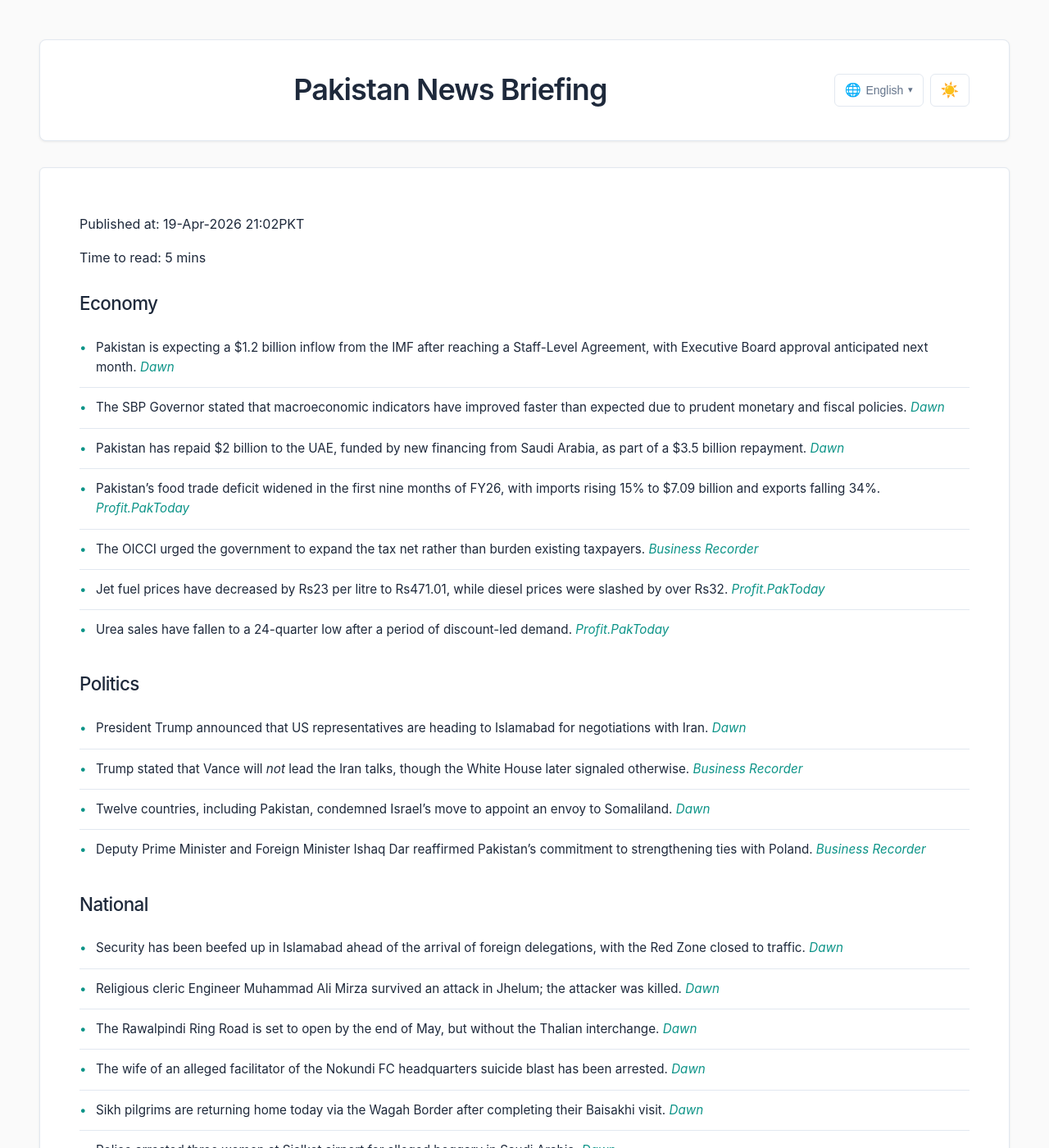
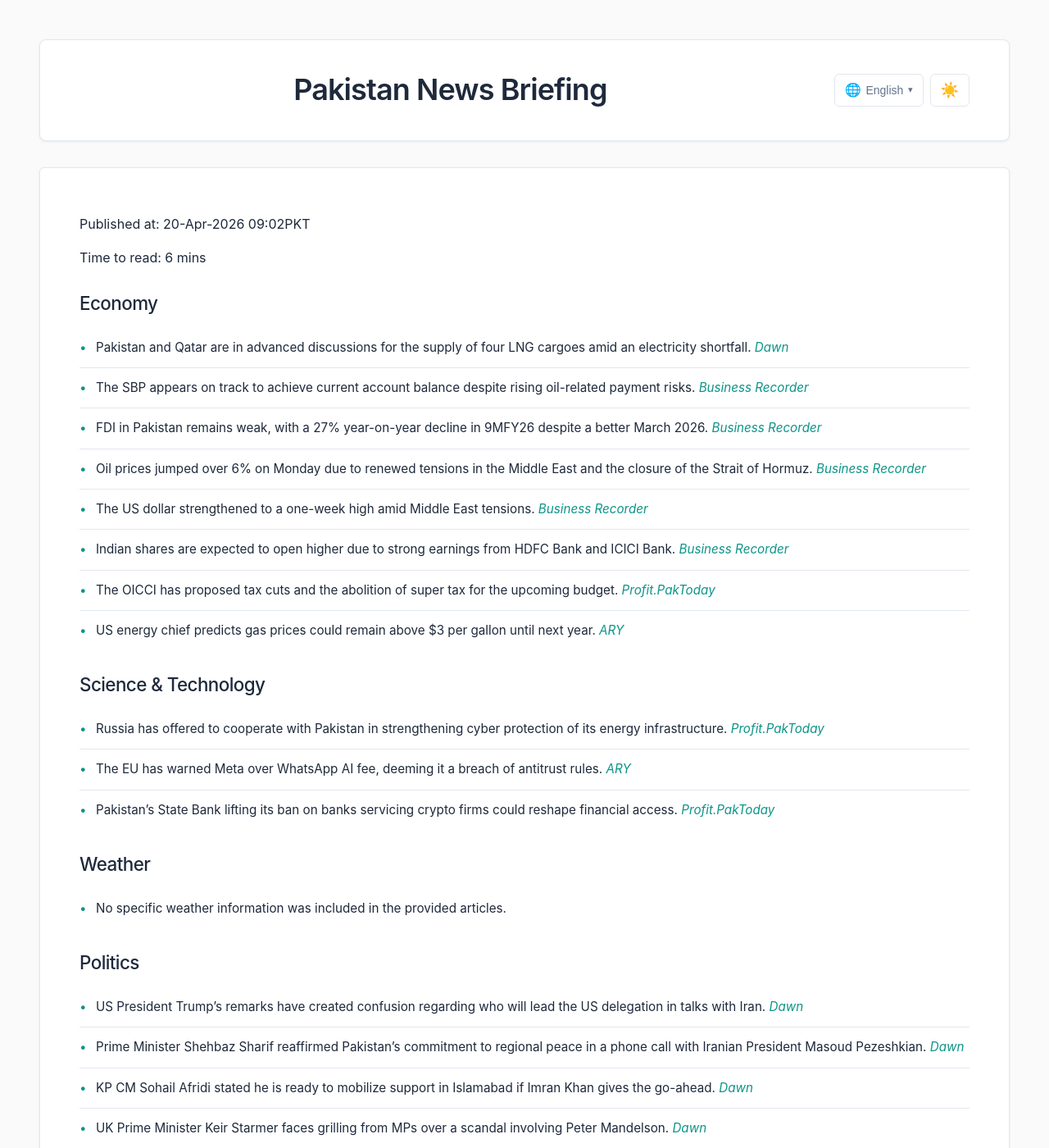
Before and after one commit to zsubzwary/news, a Jekyll site: the page built from en/index.md, in a window 1280 px wide and 1400 px high. Shown: the whole window at 82% size. Built offline with Jekyll 4.4.1, drawn with Linux system fonts in a browser that asks for light colours; some web fonts are replaced; some of the changed text lies outside the part shown.

Commit message:
DateTime; 2026-04-20T04:02:30.093Z

```diff
--- a/en/index.md
+++ b/en/index.md
@@ -4,64 +4,84 @@ title: Pakistan News Briefing
 lang: en
 ---
 
-Published at: 19-Apr-2026 21:02PKT
+Published at: 20-Apr-2026 09:02PKT
 
-Time to read: 5 mins
+Time to read: 6 mins
 
 ### Economy
-- Pakistan is expecting a $1.2 billion inflow from the IMF after reaching a Staff-Level Agreement, with Executive Board approval anticipated next month. *[Dawn](https://www.dawn.com/news/1993103/pakistan-eyes-12bn-inflow-next-month)*
-- The SBP Governor stated that macroeconomic indicators have improved faster than expected due to prudent monetary and fiscal policies. *[Dawn](https://www.dawn.com/news/1993102/economy-can-weather-iran-war-risks-sbp-chief)*
-- Pakistan has repaid $2 billion to the UAE, funded by new financing from Saudi Arabia, as part of a $3.5 billion repayment. *[Dawn](https://www.dawn.com/news/1993003/sbp-says-govt-has-paid-2bn-to-uae)*
-- Pakistan’s food trade deficit widened in the first nine months of FY26, with imports rising 15% to $7.09 billion and exports falling 34%. *[Profit.PakToday](https://profit.pakistantoday.com.pk/2026/04/19/food-trade-gap-widens-as-imports-rise-15pc-to-7-09bn-exports-sink-34pc-in-9mfy26)*
-- The OICCI urged the government to expand the tax net rather than burden existing taxpayers. *[Business Recorder](https://www.brecorder.com/news/40417202/oicci-urges-minister-kayani-to-expand-tax-net-not-burden)*
-- Jet fuel prices have decreased by Rs23 per litre to Rs471.01, while diesel prices were slashed by over Rs32. *[Profit.PakToday](https://profit.pakistantoday.com.pk/2026/04/19/jet-fuel-falls-rs23-to-rs471-per-litre-after-record-spike-diesel-also-slashed-by-over-rs32)*
-- Urea sales have fallen to a 24-quarter low after a period of discount-led demand. *[Profit.PakToday](https://profit.pakistantoday.com.pk/2026/04/19/pakistan-urea-sales-slide-to-24-quarter-low-after-discount-led-demand-shift)*
+- Pakistan and Qatar are in advanced discussions for the supply of four LNG cargoes amid an electricity shortfall. *[Dawn](https://www.dawn.com/news/1993233/pakistan-in-discussion-with-qatar-for-supply-of-lng-cargoes-amid-electricity-shortfall)*
+- The SBP appears on track to achieve current account balance despite rising oil-related payment risks. *[Business Recorder](https://www.brecorder.com/news/40417265/surplus-today-pressure-tomorrow)*
+- FDI in Pakistan remains weak, with a 27% year-on-year decline in 9MFY26 despite a better March 2026. *[Business Recorder](https://www.brecorder.com/news/40417266/fdi-a-better-month-cannot-hide-weaker-year)*
+- Oil prices jumped over 6% on Monday due to renewed tensions in the Middle East and the closure of the Strait of Hormuz. *[Business Recorder](https://www.brecorder.com/news/40417307/oil-claws-back-losses-as-strait-of-hormuz-is-closed-again)*
+- The US dollar strengthened to a one-week high amid Middle East tensions. *[Business Recorder](https://www.brecorder.com/news/40417306/dollar-hits-one-week-high-as-middle-east-tensions-reignite)*
+- Indian shares are expected to open higher due to strong earnings from HDFC Bank and ICICI Bank. *[Business Recorder](https://www.brecorder.com/news/40417308/indian-shares-set-to-open-higher-after-strong-quarterly-results-from-hdfc-bank-icici)*
+- The OICCI has proposed tax cuts and the abolition of super tax for the upcoming budget. *[Profit.PakToday](https://profit.pakistantoday.com.pk/2026/04/20/oicci-proposes-tax-cuts-super-tax-abolition-for-budget-2026-27)*
+- US energy chief predicts gas prices could remain above $3 per gallon until next year. *[ARY](https://arynews.tv/us-energy-chief-says-gas-prices-could-stay-above-3-per-gallon-until-next-year)*
+
+### Science & Technology
+- Russia has offered to cooperate with Pakistan in strengthening cyber protection of its energy infrastructure. *[Profit.PakToday](https://profit.pakistantoday.com.pk/2026/04/20/russia-offers-cyber-security-cooperation-to-protect-pakistans-energy-infrastructure)*
+- The EU has warned Meta over WhatsApp AI fee, deeming it a breach of antitrust rules. *[ARY](https://arynews.tv/eu-warns-meta-whatsapp-ai-fee-breaches-antitrust-rules-orders-rollback)*
+- Pakistan’s State Bank lifting its ban on banks servicing crypto firms could reshape financial access. *[Profit.PakToday](https://profit.pakistantoday.com.pk/2026/04/20/what-pakistan-just-got-right-about-innovation-and-regulation)*
+
+### Weather
+- No specific weather information was included in the provided articles.
 
 ### Politics
-- President Trump announced that US representatives are heading to Islamabad for negotiations with Iran. *[Dawn](https://www.dawn.com/news/1993224/trump-says-us-representatives-heading-to-islamabad-will-be-there-tomorrow-evening-for-negotiations-with-iran)*
-- Trump stated that Vance will *not* lead the Iran talks, though the White House later signaled otherwise. *[Business Recorder](https://www.brecorder.com/news/40417204/trump-says-vance-wont-lead-iran-talks-white-house-signals-otherwise)*
-- Twelve countries, including Pakistan, condemned Israel’s move to appoint an envoy to Somaliland. *[Dawn](https://www.dawn.com/news/1993013/12-countries-including-pakistan-condemn-israels-move-to-appoint-envoy-to-somaliland)*
-- Deputy Prime Minister and Foreign Minister Ishaq Dar reaffirmed Pakistan’s commitment to strengthening ties with Poland. *[Business Recorder](https://www.brecorder.com/news/40417198/pakistan-poland-reaffirm-commitment-to-strengthen-ties-in-high-level-phone-call)*
+- US President Trump’s remarks have created confusion regarding who will lead the US delegation in talks with Iran. *[Dawn](https://www.dawn.com/news/1993405/assault-on-vessel-overshadows-preparation-for-round-two-of-us-iran-dialogue)*
+- Prime Minister Shehbaz Sharif reaffirmed Pakistan’s commitment to regional peace in a phone call with Iranian President Masoud Pezeshkian. *[Dawn](https://www.dawn.com/news/1993250/in-45-minute-phone-call-with-pezeshkian-pm-shehbaz-reaffirms-pakistans-commitment-to-advancing-regional-peace)*
+- KP CM Sohail Afridi stated he is ready to mobilize support in Islamabad if Imran Khan gives the go-ahead. *[Dawn](https://www.dawn.com/news/1993238/kp-cm-afridi-says-conveyed-to-imran-that-if-he-gives-go-ahead-we-will-be-in-islamabad-the-next-day)*
+- UK Prime Minister Keir Starmer faces grilling from MPs over a scandal involving Peter Mandelson. *[Dawn](https://www.dawn.com/news/1993370/uk-pm-to-face-grilling-from-mps-today-over-mandelson-scandal)*
+- Spain is urging the EU to end its association agreement with Israel. *[Business Recorder](https://www.brecorder.com/news/40417285/spain-urges-eu-to-end-association-agreement-with-israel)*
 
 ### National
-- Security has been beefed up in Islamabad ahead of the arrival of foreign delegations, with the Red Zone closed to traffic. *[Dawn](https://www.dawn.com/news/1993212/security-beefed-up-as-islamabad-braces-for-arrival-of-foreign-delegations)*
-- Religious cleric Engineer Muhammad Ali Mirza survived an attack in Jhelum; the attacker was killed. *[Dawn](https://www.dawn.com/news/1993211/religious-cleric-engineer-muhammad-ali-mirza-survives-attack-in-jhelum)*
-- The Rawalpindi Ring Road is set to open by the end of May, but without the Thalian interchange. *[Dawn](https://www.dawn.com/news/1993148/rawalpindis-ring-road-to-open-without-thalian-interchange)*
-- The wife of an alleged facilitator of the Nokundi FC headquarters suicide blast has been arrested. *[Dawn](https://www.dawn.com/news/1993077/wife-of-facilitator-held-in-nokundi-fc-headquarters-suicide-blast-case)*
-- Sikh pilgrims are returning home today via the Wagah Border after completing their Baisakhi visit. *[Dawn](https://www.dawn.com/news/1993072/sikh-pilgrims-return-home-today-via-wagah)*
-- Police arrested three women at Sialkot airport for alleged beggary in Saudi Arabia. *[Dawn](https://www.dawn.com/news/1993039/three-women-held-in-sialkot-for-beggary-in-ksa)*
-- A suspect in a scooty-riding robbery was injured in an “encounter” with police in Lahore. *[Dawn](https://www.dawn.com/news/1993044/scooty-riding-girl-robbery-suspect-injured-in-encounter)*
-- The Sindh High Court found no legal basis for blocking CNICs in civil cases under Sindh laws. *[Dawn](https://www.dawn.com/news/1993113/sindh-high-court-sees-no-clause-in-sindh-laws-for-blocking-cnic-in-civil-cases)*
+- Islamabad’s Red Zone has been sealed ahead of potential US-Iran talks. *[Dawn](https://www.dawn.com/news/1993271/red-zone-sealed-again-ahead-of-possible-islamabad-talks-20)*
+- Security forces conducted an operation against terrorists in Peshawar, claiming success in eliminating militants. *[Dawn](https://www.dawn.com/news/1993397/forces-target-terrorist-positions-on-peshawar-outskirts)*
+- Two FC personnel were martyred in a firing incident in Bannu. *[Dawn](https://www.dawn.com/news/1993402/two-fc-men-martyred-in-bannu-attack)*
+- Concerns are growing over potential violations of the Indus Waters Treaty and their impact on farmers in KP. *[Dawn](https://www.dawn.com/news/1993394/water-worries-grip-kp-farmers-amid-indus-treaty-concerns)*
+- Illegal construction of extra floors in buildings is rampant in Karachi despite enforcement efforts. *[Dawn](https://www.dawn.com/news/1993343/illegal-construction-of-extra-floors-portions-springs-up-with-impunity-in-karachi)*
+- Hiking trails in Islamabad have been closed effective April 20th. *[ARY](https://arynews.tv/hiking-trails-in-federal-capital-closed-effective-april-20)*
+- Punjab CM approves first sky glass bridge project in Kotli Sattian. *[Business Recorder](https://www.brecorder.com/news/40417263/punjab-cm-approves-first-sky-glass-bridge-project)*
+- Peshawar-Nowshera-Jahangira railway section: KP govt to initiate pre-feasibility study. *[Business Recorder](https://www.brecorder.com/news/40417268/peshawar-nowshera-jahangira-railway-section-kp-govt-to-initiate-pre-feasibility-study)*
+- PIA resumes Hajj flights from Faisalabad after a four-year gap. *[Business Recorder](https://www.brecorder.com/news/40417261/pia-resumes-hajj-flights-from-faisalabad)*
 
 ### International
-- North Korea fired ballistic missiles, accelerating its missile launches amid Iran war tensions. *[Dawn](https://www.dawn.com/news/1993180/north-korea-fires-ballistic-missiles-again-flexing-muscle-amid-iran-war)*
-- A fire at a firecracker factory in India killed 20 people. *[Business Recorder](https://www.brecorder.com/news/40417203/fire-at-india-firecracker-factory-kills-20-police)*
-- A rat poison was found in a jar of HiPP baby food in Austria, leading to a recall. *[Dawn](https://www.dawn.com/news/1993209/rat-poison-found-in-baby-food-jar-in-austria-police-say)*
-- Yemen’s Houthis threatened to close the Bab Al Mandeb Strait if US policies continue to hinder peace efforts. *[Business Recorder](https://www.brecorder.com/news/40417190/yemens-houthis-threaten-bab-al-mandeb-closure)*
-- A fire in Malaysia’s Sabah destroyed 200 homes, displacing hundreds. *[Business Recorder](https://www.brecorder.com/news/40417189/fire-in-malaysias-sabah-destroys-200-homes-hundreds-displaced)*
-
-### Science & Technology
-- Humanoid robots raced in a Beijing half-marathon, demonstrating rapid advancements in robotics. *[Dawn](https://www.dawn.com/news/1993221/humanoid-robots-race-past-humans-in-beijing-half-marathon-showing-rapid-advances)*
-- Blue Origin successfully landed a reused New Glenn rocket booster, intensifying its rivalry with SpaceX. *[ARY](https://arynews.tv/blue-origin-marks-first-landing-of-reused-new-glenn-rocket-booster-ratcheting-up-spacex-rivalry)* & *[Business Recorder](https://www.brecorder.com/news/40417196/blue-origin-marks-first-landing-of-reused-new-glenn-rocket-booster-ratcheting-up-spacex-rivalry)*
-
-### Weather
-- Traffic was restored on the Karakoram Highway after a landslide caused by heavy rainfall in Gilgit-Baltistan. *[Dawn](https://www.dawn.com/news/1993208/traffic-restored-on-karakoram-highway-following-landslide-as-heavy-rainfall-lashes-gb)*
-- PMD experts predict a “Super El Niño” impact on Karachi by August, raising concerns about heatwaves. *[ARY](https://arynews.tv/karachi-heat-warning-pmd-experts-predict-super-el-nino-impact-by-august)*
-- A climate conference has been rescheduled due to regional conflict and peace promotion efforts. *[Dawn](https://www.dawn.com/news/1993083/climate-moot-rescheduled)*
+- Tensions in the Strait of Hormuz remain high, but shipping movement to Pakistan remains normal. *[Dawn](https://www.dawn.com/news/1993401/shipping-channels-unaffected-by-hormuz-tensions)*
+- A US Navy ship seized an Iranian cargo ship in the Arabian Sea. *[ARY](https://arynews.tv/us-centcom-says-forces-seized-iranian-ship-in-arabian-sea)*
+- The ceasefire between the US and Iran is in jeopardy after the seizure of the Iranian cargo ship. *[Business Recorder](https://www.brecorder.com/news/40417309/world-weighs-fate-of-mideast-ceasefire-after-us-seizes-iranian-cargo-ship)*
+- Israel has published a map of its new deployment line inside Lebanon. *[Dawn](https://www.dawn.com/news/1993375/lebanon-restores-lifelines-as-israel-extends-demolition)* & *[Business Recorder](https://www.brecorder.com/news/40417283/israel-publishes-map-of-s-lebanon-territory-under-its-control)*
+- Kuwait has detained journalist Ahmed Shihab-Eldin amid a crackdown on war coverage. *[Dawn](https://www.dawn.com/news/1993374/kuwait-detains-journalist-amid-crackdown-on-war-coverage)*
+- Unicef has condemned the killing of water suppliers by Israeli troops in Gaza. *[Dawn](https://www.dawn.com/news/1993372/unicef-decries-water-suppliers-killing-in-gaza)*
+- North Korean leader Kim Jong Un oversaw a test of missiles with cluster warheads. *[ARY](https://arynews.tv/kim-jong-un-oversaw-test-of-missiles-with-cluster-warheads)*
+- Eight children were killed in a mass shooting in Louisiana. *[ARY](https://arynews.tv/eight-children-killed-in-louisiana-mass-shooting-police-say)*
+- Hong Kong fire victims are searching for keepsakes in their scorched homes. *[Business Recorder](https://www.brecorder.com/news/40417312/hong-kong-fire-victims-scour-scorched-homes-for-keepsakes)*
+- UK police arrest 7 over plan to shoplift from high-end stores. *[Business Recorder](https://www.brecorder.com/news/40417284/uk-police-arrest-7-over-plan-to-shoplift-from-high-end-stores)*
 
 ### Sports
-- Multan Sultans defeated Karachi Kings in a high-scoring PSL clash. *[ARY](https://arynews.tv/multan-sultans-vs-karachi-kings-psl-11-april-19-match)*
-- Elena Rybakina reached the finals of the Porsche Tennis Grand Prix. *[Business Recorder](https://www.brecorder.com/news/40417194/elena-rybakina-continues-sizzling-start-to-2026)*
-- KL Rahul and Tristan Stubbs steered Delhi Capitals to victory over Royal Challengers Bengaluru in the IPL. *[Business Recorder](https://www.brecorder.com/news/40417188/rahul-and-stubbs-steer-delhi-past-bengaluru-in-thrilling-ipl-contest)*
+- AZ Alkmaar won the Dutch Cup with a one-sided victory. *[ARY](https://arynews.tv/dominant-az-win-dutch-cup-with-one-sided-victory)*
 
 ### Health
-- No relevant news in provided articles.
+- The Pakistan Medical Association has warned of a surge in hepatitis cases on World Liver Day. *[Dawn](https://www.dawn.com/news/1993388/pakistan-medical-association-warns-of-surge-in-hepatitis-cases-on-world-liver-day)*
 
 ### Other
-- A traffic plan has been rolled out in Islamabad, with key roads closed due to foreign delegation visits. *[ARY](https://arynews.tv/traffic-plan-rolled-out-key-roads-closed-in-islamabad)*
-- The government is providing the best possible facilities to Haj pilgrims as PIA launches its Haj operation. *[Dawn](https://www.dawn.com/news/1993193/minister-affirms-govt-providing-pilgrims-best-possible-facilities-as-pia-launches-haj-operation)*
-- EU warns Meta over WhatsApp AI fee, ordering a rollback due to antitrust concerns. *[ARY](https://arynews.tv/eu-warns-meta-whatsapp-ai-fee-breaches-antitrust-rules-orders-rollback)*
-- Various entertainment news items were reported, including updates on Victoria Beckham’s family, Akshay Kumar’s support for Wamiqa Gabbi, Charlize Theron’s traumatic experience, and Eddie Murphy receiving an AFI Life Achievement Award. *[ARY](https://arynews.tv/victoria-beckham-provides-update-on-brooklyn-estrangement)*, *[ARY](https://arynews.tv/akshay-kumar-backs-wamiqa-gabbi-shuts-down-aishwarya-rai-comparison)*, *[ARY](https://arynews.tv/charlize-theron-recalls-traumatic-night-her-mother-did-an-unimaginable-act)*, *[Business Recorder](https://www.brecorder.com/news/40417192/comedy-trailblazer-eddie-murphy-receives-afi-life-achievement-award)*
-- A film adaptation of the Indian epic “Ramayana” is aiming for a global audience. *[Business Recorder](https://www.brecorder.com/news/40417191/film-of-indian-epic-ramayana-aims-for-global-audience)*
-- A story about how a 32-year-old earns thousands with fewer than 8,000 followers was reported. *[ARY](https://arynews.tv/how-a-32-year-old-earns-thousands-with-fewer-than-8000-followers)*
-- UK’s Lammy signals support for PM Starmer over latest Mandelson row. *[ARY](https://arynews.tv/uks-lammy-signals-support-for-pm-starmer-over-latest-mandelson-row)*
+- The Hinglaj Mata festival drew nearly 300,000 Hindu pilgrims in Balochistan. *[Dawn](https://www.dawn.com/news/1993400/hinglaj-mata-festival-draws-nearly-300000-hindu-pilgrims-in-balochistan)*
+- Baisakhi celebrations drew Sikh pilgrims from across the world to Gurdwara Panja Sahib. *[Dawn](https://www.dawn.com/news/1993263/sea-of-colours-faith-marks-baisakhi-at-panja-sahib)*
+- Steven Spielberg is teasing a new alien film titled ‘Disclosure Day’. *[ARY](https://arynews.tv/steven-spielberg-teases-new-alien-film-disclosure-day)*
+- Rat poison was found in a baby food jar in Austria. *[Business Recorder](https://www.brecorder.com/news/40417281/rat-poison-found-in-baby-food-jar-in-austria)*
+- A false notification announcing the closure of offices in Islamabad and Rawalpindi was dismissed by the DC. *[Dawn](https://www.dawn.com/news/1993252/islamabad-dc-dismisses-notification-falsely-announcing-closure-of-all-offices-in-twin-cities-from-april-20)*
+- Profit E-Magazine Issue 398 was released. *[Profit.PakToday](https://profit.pakistantoday.com.pk/2026/04/20/profit-e-magazine-issue-398/)*
+- Silver and Gold prices in Pakistan for today, April 20, 2026. *[Profit.PakToday](https://profit.pakistantoday.com.pk/2026/04/20/silver-price-in-pakistan-for-today-april-20-2026/)* & *[Profit.PakToday](https://profit.pakistantoday.com.pk/2026/04/20/gold-price-in-pakistan-for-today-april-20-2026/)*
+- Is Pakistan’s “freelancer revolution” a lie built on tax evasion? *[Profit.PakToday](https://profit.pakistantoday.com.pk/2026/04/20/is-pakistans-freelancer-revolution-a-lie-built-on-tax-evasion/)*
+- The banking industry tried to turn a dying textile giant into its debt restructuring poster child. *[Profit.PakToday](https://profit.pakistantoday.com.pk/2026/04/20/the-banking-industry-tried-to-turn-a-dying-textile-giant-into-its-debt-restructuring-poster-child-heres-what-happened/)*
+- With Alibaba entering the “Buy Now, Pay Later” space and QisstPay making a comeback, what has changed? *[Profit.PakToday](https://profit.pakistantoday.com.pk/2026/04/20/with-alibaba-entering-the-buy-now-pay-later-space-and-qisstpay-making-a-comeback-what-has-changed/)*
+- SECP disburses Rs1.19 billion in salaries, benefits with retrospective effect over 16 months. *[Profit.PakToday](https://profit.pakistantoday.com.pk/2026/04/20/secp-disburses-rs1-19-billion-in-salaries-benefits-with-retrospective-effect-over-16-months/)*
+- Hajj, Umrah pilgrims: Scholars, leaders issue code of conduct. *[Business Recorder](https://www.brecorder.com/news/40417264/hajj-umrah-pilgrims-scholars-leaders-issue-code-of-conduct)*
+- Scholars, leaders issue code of conduct for Hajj and Umrah pilgrims. *[Business Recorder](https://www.brecorder.com/news/40417264/hajj-umrah-pilgrims-scholars-leaders-issue-code-of-conduct)*
+- The US military says it killed three people in latest Caribbean boat strike. *[Business Recorder](https://www.brecorder.com/news/40417311/us-military-says-it-killed-three-people-in-latest-caribbean-boat-strike)*
+- More than 20 vessels pass Strait of Hormuz on Saturday. *[Business Recorder](https://www.brecorder.com/news/40417310/more-than-20-vessels-pass-strait-of-hormuz-on-saturday-kpler-data-shows)*
+- World weighs fate of Mideast ceasefire after US seizes Iranian cargo ship. *[Business Recorder](https://www.brecorder.com/news/40417309/world-weighs-fate-of-mideast-ceasefire-after-us-seizes-iranian-cargo-ship)*
+- Oil jumps, stocks wobble as Mideast ceasefire hangs in the balance. *[Business Recorder](https://www.brecorder.com/news/40417303/oil-jumps-stocks-wobble-as-mideast-ceasefire-hangs-in-the-balance)*
+- Oil price plunge on US-Iran peace hopes to give Indian rupee, bonds some breather. *[Business Recorder](https://www.brecorder.com/news/40417305/oil-price-plunge-on-us-iran-peace-hopes-to-give-indian-rupee-bonds-some-breather)*
+- Gold falls on stronger dollar amid renewed US-Iran tensions. *[Business Recorder](https://www.brecorder.com/news/40417304/gold-falls-on-stronger-dollar-amid-renewed-us-iran-tensions)*
+- Surplus today, pressure tomorrow. *[Business Recorder](https://www.brecorder.com/news/40417265/surplus-today-pressure-tomorrow)*
+- FDI: A better month cannot hide weaker year. *[Business Recorder](https://www.brecorder.com/news/40417266/fdi-a-better-month-cannot-hide-weaker-year)*
+- What Pakistan Just Got Right About Innovation and Regulation. *[Profit.PakToday](https://profit.pakistantoday.com.pk/2026/04/20/what-pakistan-just-got-right-about-innovation-and-regulation/)*
```
